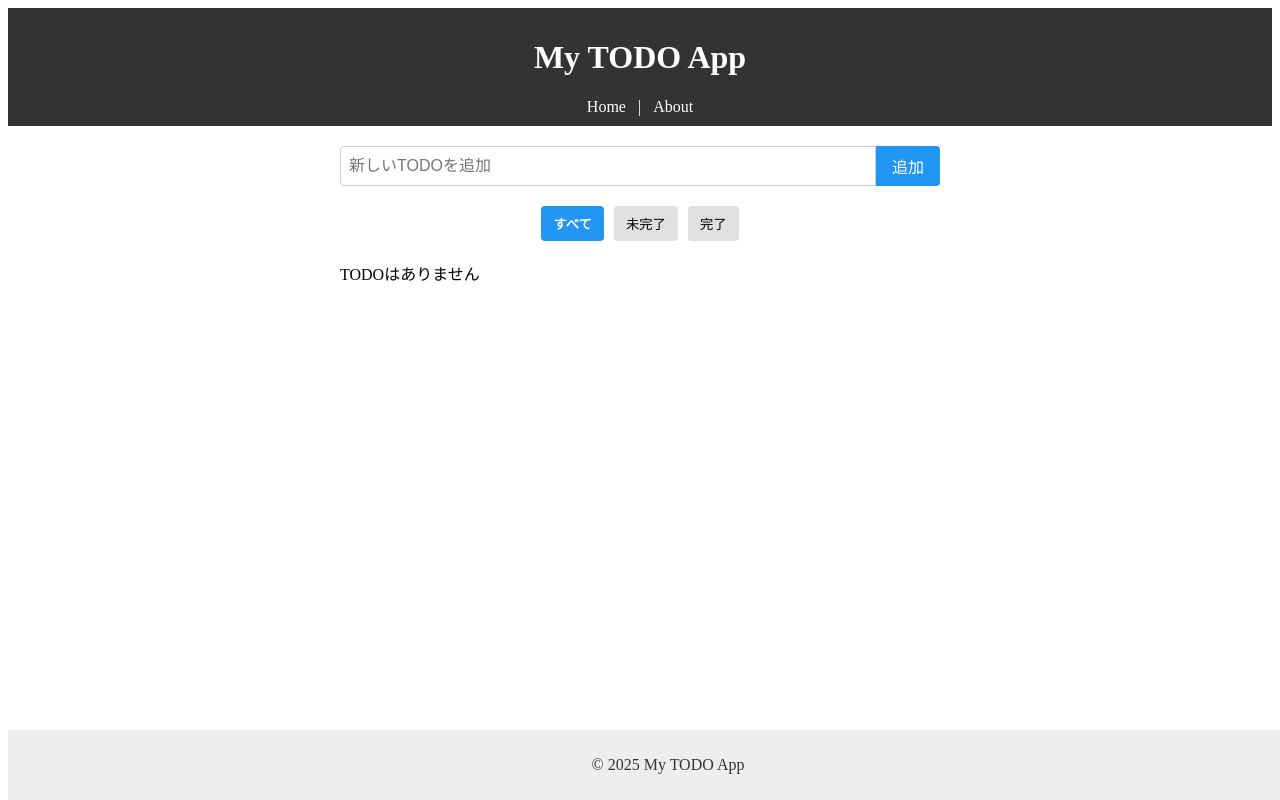
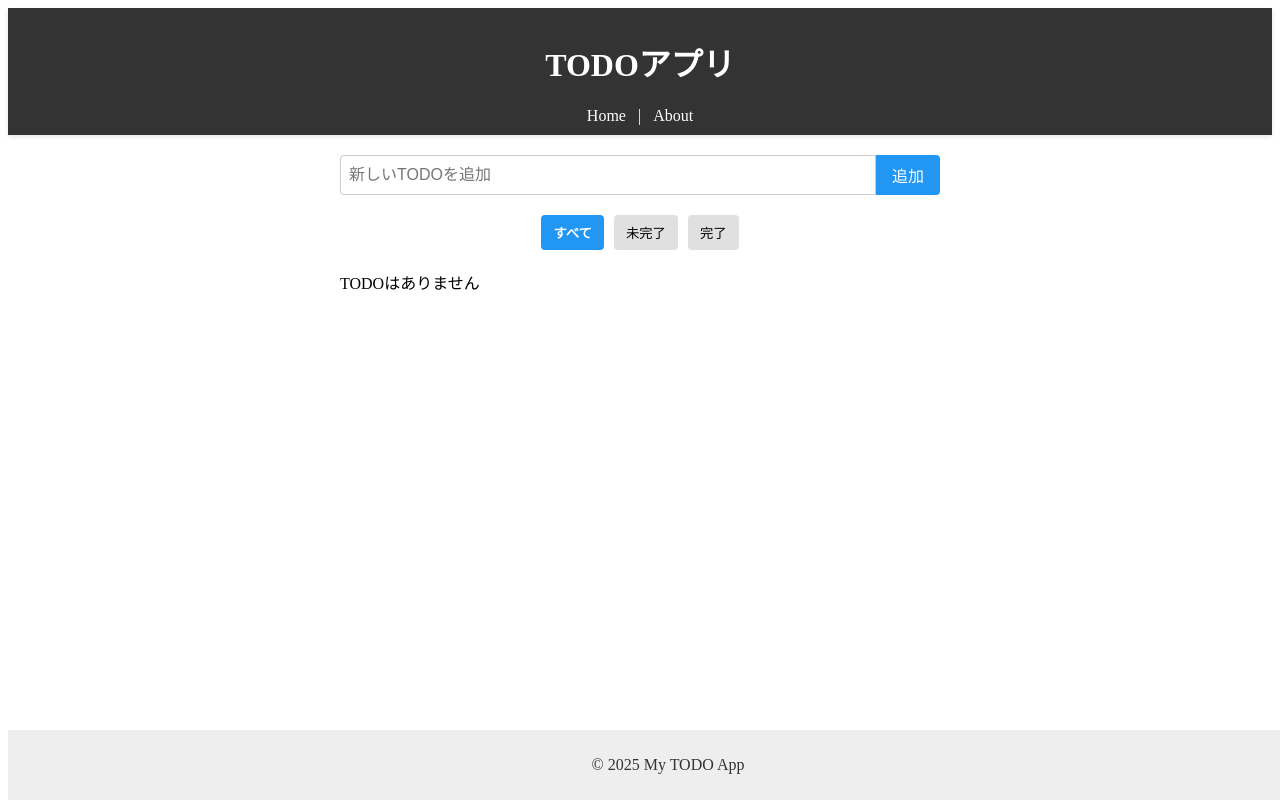
Before and after one commit to o-tsumuro/react-todo-app, a React (Vite) app: page / in a window 1280 px wide. Built offline with nearby package versions, Linux system fonts and the light colour scheme.

Commit message:
Header.jsx css 反映

```diff
--- a/src/components/Header.jsx
+++ b/src/components/Header.jsx
@@ -1,29 +1,16 @@
 import { Link } from 'react-router-dom';
+import styles from './Header.module.css'
 
 function Header() {
   return (
-    <header style={styles.header}>
-      <h1>My TODO App</h1>
+    <header className={styles.header}>
+      <h1>TODOアプリ</h1>
       <nav>
-        <Link to="/" style={styles.link}>Home</Link> |{' '}
-        <Link to="/about" style={styles.link}>About</Link>
+        <Link to="/" className={styles.link}>Home</Link> |{' '}
+        <Link to="/about" className={styles.link}>About</Link>
       </nav>
     </header>
   );
 }
 
-const styles = {
-  header: {
-    backgroundColor: '#333',
-    color: '#fff',
-    padding: '10px 20px',
-    textAlign: 'center',
-  },
-  link: {
-    color: '#fff',
-    margin: '0 8px',
-    textDecoration: 'none',
-  }
-};
-
 export default Header;
--- a/src/components/Header.module.css
+++ b/src/components/Header.module.css
@@ -1,9 +1,13 @@
 .header {
-  background-color: #3f51b5;
-  color: white;
-  padding: 16px;
+  background-color: #333;
+  color: #fff;
+  padding: 10px 20px;
   text-align: center;
-  font-size: 24px;
-  font-weight: bold;
   box-shadow: 0 2px 4px rgba(0, 0, 0, 0.1);
 }
+
+.link {
+  color: #fff;
+  margin: 0 8px;
+  text-decoration: none;
+}
```
